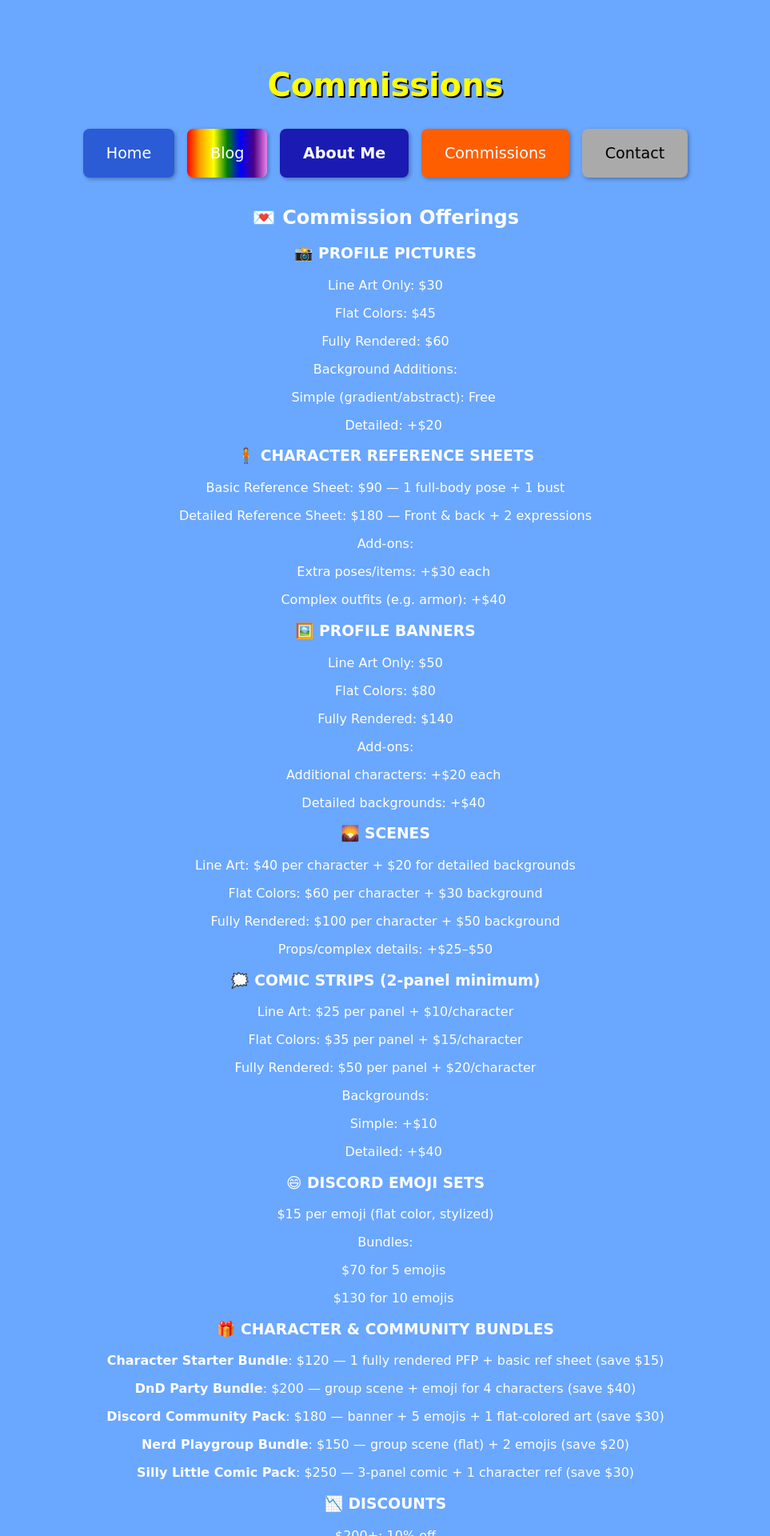
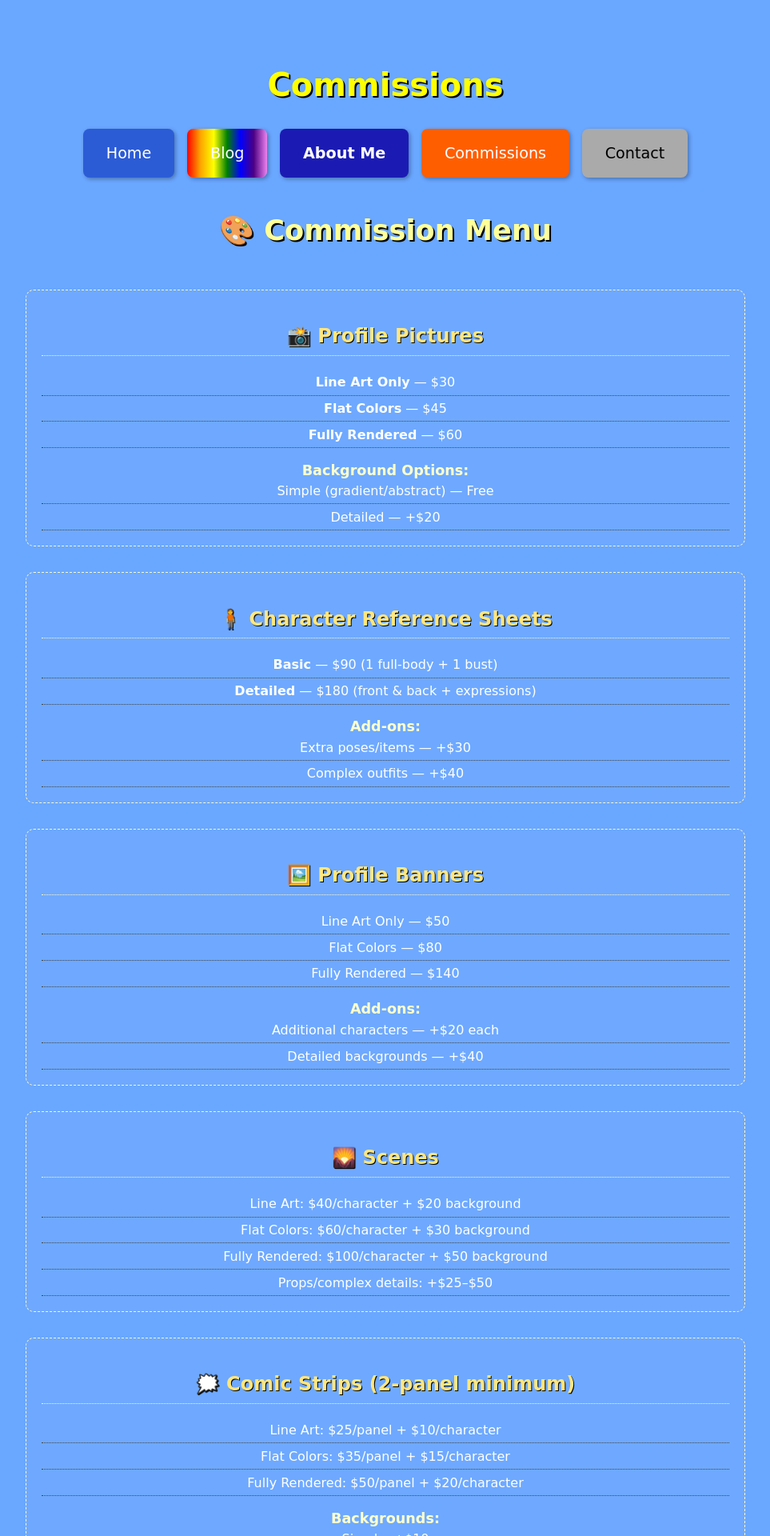
Before and after one commit to Chrissy-and-Chloe/ipodpuppywebsite, a Jekyll site: the page built from commissions.html, in a window 1280 px wide. Shown: the top 1920 px of the page at 80% size, without its empty margins (158-1121 px from the left). Built offline with Jekyll 4.4.1, drawn with Linux system fonts in a browser that asks for light colours; some of the changed text lies outside the part shown.

Commit message:
Update commissions.html

```diff
--- a/commissions.html
+++ b/commissions.html
@@ -4,80 +4,137 @@ title: Commissions
 description: Custom artwork and character bundles by ipodpuppy14
 ---
 
+<style>
+.menu-title {
+  text-align: center;
+  font-size: 2.2em;
+  color: #ffff99;
+  margin-bottom: 1.5em;
+  text-shadow: 2px 2px #000;
+}
+
+.menu-section {
+  background: rgba(255, 255, 255, 0.03);
+  padding: 1.2em;
+  border: 1px dashed #fff6c5;
+  border-radius: 10px;
+  margin-bottom: 2em;
+}
+
+.menu-section h3 {
+  font-size: 1.5em;
+  color: #ffe680;
+  border-bottom: 1px dotted #fff6c5;
+  padding-bottom: 0.4em;
+  margin-bottom: 0.7em;
+  text-shadow: 1px 1px #000;
+}
+
+.menu-item {
+  padding: 0.4em 0;
+  font-size: 1em;
+  border-bottom: 1px dotted #444;
+}
+
+.menu-subtitle {
+  margin-top: 1em;
+  font-weight: bold;
+  font-size: 1.1em;
+  color: #ffffcc;
+}
+</style>
+
 <section class="commissions">
-  <h2>💌 Commission Offerings</h2>
+  <h2 class="menu-title">🎨 Commission Menu</h2>
 
-  <h3>📸 PROFILE PICTURES</h3>
-  <p>Line Art Only: $30</p>
-  <p>Flat Colors: $45</p>
-  <p>Fully Rendered: $60</p>
-  <p>Background Additions:</p>
-  <p>&nbsp;&nbsp;&nbsp;&nbsp;Simple (gradient/abstract): Free</p>
-  <p>&nbsp;&nbsp;&nbsp;&nbsp;Detailed: +$20</p>
+  <div class="menu-section">
+    <h3>📸 Profile Pictures</h3>
+    <div class="menu-item"><strong>Line Art Only</strong> — $30</div>
+    <div class="menu-item"><strong>Flat Colors</strong> — $45</div>
+    <div class="menu-item"><strong>Fully Rendered</strong> — $60</div>
+    <div class="menu-subtitle">Background Options:</div>
+    <div class="menu-item">Simple (gradient/abstract) — Free</div>
+    <div class="menu-item">Detailed — +$20</div>
+  </div>
 
-  <h3>🧍 CHARACTER REFERENCE SHEETS</h3>
-  <p>Basic Reference Sheet: $90 — 1 full-body pose + 1 bust</p>
-  <p>Detailed Reference Sheet: $180 — Front & back + 2 expressions</p>
-  <p>Add-ons:</p>
-  <p>&nbsp;&nbsp;&nbsp;&nbsp;Extra poses/items: +$30 each</p>
-  <p>&nbsp;&nbsp;&nbsp;&nbsp;Complex outfits (e.g. armor): +$40</p>
+  <div class="menu-section">
+    <h3>🧍 Character Reference Sheets</h3>
+    <div class="menu-item"><strong>Basic</strong> — $90 (1 full-body + 1 bust)</div>
+    <div class="menu-item"><strong>Detailed</strong> — $180 (front & back + expressions)</div>
+    <div class="menu-subtitle">Add-ons:</div>
+    <div class="menu-item">Extra poses/items — +$30</div>
+    <div class="menu-item">Complex outfits — +$40</div>
+  </div>
 
-  <h3>🖼️ PROFILE BANNERS</h3>
-  <p>Line Art Only: $50</p>
-  <p>Flat Colors: $80</p>
-  <p>Fully Rendered: $140</p>
-  <p>Add-ons:</p>
-  <p>&nbsp;&nbsp;&nbsp;&nbsp;Additional characters: +$20 each</p>
-  <p>&nbsp;&nbsp;&nbsp;&nbsp;Detailed backgrounds: +$40</p>
+  <div class="menu-section">
+    <h3>🖼️ Profile Banners</h3>
+    <div class="menu-item">Line Art Only — $50</div>
+    <div class="menu-item">Flat Colors — $80</div>
+    <div class="menu-item">Fully Rendered — $140</div>
+    <div class="menu-subtitle">Add-ons:</div>
+    <div class="menu-item">Additional characters — +$20 each</div>
+    <div class="menu-item">Detailed backgrounds — +$40</div>
+  </div>
 
-  <h3>🌄 SCENES</h3>
-  <p>Line Art: $40 per character + $20 for detailed backgrounds</p>
-  <p>Flat Colors: $60 per character + $30 background</p>
-  <p>Fully Rendered: $100 per character + $50 background</p>
-  <p>Props/complex details: +$25–$50</p>
+  <div class="menu-section">
+    <h3>🌄 Scenes</h3>
+    <div class="menu-item">Line Art: $40/character + $20 background</div>
+    <div class="menu-item">Flat Colors: $60/character + $30 background</div>
+    <div class="menu-item">Fully Rendered: $100/character + $50 background</div>
+    <div class="menu-item">Props/complex details: +$25–$50</div>
+  </div>
 
-  <h3>🗯️ COMIC STRIPS (2-panel minimum)</h3>
-  <p>Line Art: $25 per panel + $10/character</p>
-  <p>Flat Colors: $35 per panel + $15/character</p>
-  <p>Fully Rendered: $50 per panel + $20/character</p>
-  <p>Backgrounds:</p>
-  <p>&nbsp;&nbsp;&nbsp;&nbsp;Simple: +$10</p>
-  <p>&nbsp;&nbsp;&nbsp;&nbsp;Detailed: +$40</p>
+  <div class="menu-section">
+    <h3>🗯️ Comic Strips (2-panel minimum)</h3>
+    <div class="menu-item">Line Art: $25/panel + $10/character</div>
+    <div class="menu-item">Flat Colors: $35/panel + $15/character</div>
+    <div class="menu-item">Fully Rendered: $50/panel + $20/character</div>
+    <div class="menu-subtitle">Backgrounds:</div>
+    <div class="menu-item">Simple: +$10</div>
+    <div class="menu-item">Detailed: +$40</div>
+  </div>
 
-  <h3>😄 DISCORD EMOJI SETS</h3>
-  <p>$15 per emoji (flat color, stylized)</p>
-  <p>Bundles:</p>
-  <p>&nbsp;&nbsp;&nbsp;&nbsp;$70 for 5 emojis</p>
-  <p>&nbsp;&nbsp;&nbsp;&nbsp;$130 for 10 emojis</p>
+  <div class="menu-section">
+    <h3>😄 Discord Emoji Sets</h3>
+    <div class="menu-item">$15 per emoji (flat color, stylized)</div>
+    <div class="menu-subtitle">Bundles:</div>
+    <div class="menu-item">$70 for 5 emojis</div>
+    <div class="menu-item">$130 for 10 emojis</div>
+  </div>
 
-  <h3>🎁 CHARACTER & COMMUNITY BUNDLES</h3>
-  <p><strong>Character Starter Bundle</strong>: $120 — 1 fully rendered PFP + basic ref sheet (save $15)</p>
-  <p><strong>DnD Party Bundle</strong>: $200 — group scene + emoji for 4 characters (save $40)</p>
-  <p><strong>Discord Community Pack</strong>: $180 — banner + 5 emojis + 1 flat-colored art (save $30)</p>
-  <p><strong>Nerd Playgroup Bundle</strong>: $150 — group scene (flat) + 2 emojis (save $20)</p>
-  <p><strong>Silly Little Comic Pack</strong>: $250 — 3-panel comic + 1 character ref (save $30)</p>
+  <div class="menu-section">
+    <h3>🎁 Character & Community Bundles</h3>
+    <div class="menu-item"><strong>Character Starter Bundle</strong>: $120</div>
+    <div class="menu-item"><strong>DnD Party Bundle</strong>: $200</div>
+    <div class="menu-item"><strong>Discord Community Pack</strong>: $180</div>
+    <div class="menu-item"><strong>Nerd Playgroup Bundle</strong>: $150</div>
+    <div class="menu-item"><strong>Silly Little Comic Pack</strong>: $250</div>
+  </div>
 
-  <h3>📉 DISCOUNTS</h3>
-  <p>$200+: 10% off</p>
-  <p>$300+: 15% off</p>
-  <p>$500+: 20% off</p>
-  <p>$800+: 25% off</p>
+  <div class="menu-section">
+    <h3>📉 Discounts</h3>
+    <div class="menu-item">$200+: 10% off</div>
+    <div class="menu-item">$300+: 15% off</div>
+    <div class="menu-item">$500+: 20% off</div>
+    <div class="menu-item">$800+: 25% off</div>
+  </div>
 
-  <h3>📜 TERMS & POLICIES</h3>
-  <p><strong>1.</strong> Commercial Use — disclose up front. May incur fee or royalties.</p>
-  <p><strong>2.</strong> Scope — ask if your request is complex or unclear.</p>
-  <p><strong>3.</strong> Payment — PayPal, Venmo, CashApp accepted.</p>
-  <p><strong>4.</strong> Updates — I will send progress; feedback welcomed.</p>
-  <p><strong>5.</strong> Inactivity — No reply within 3 days = project pause.</p>
-  <p><strong>6.</strong> Rush Orders — +20% fee for prioritized work.</p>
-  <p><strong>7.</strong> Copyright — I retain rights unless discussed. Credit required.</p>
-  <p><strong>8.</strong> Refunds — Possible only before major progress. Partial if started.</p>
-  <p><strong>9.</strong> Deadlines — must be requested early. Rush fee applies if urgent.</p>
-  <p><strong>10.</strong> Revisions — Minor free. Major/additional may incur fee.</p>
-  <p><strong>11.</strong> Delivery — via email. Request formats/sizes in advance.</p>
-  <p><strong>12.</strong> File Retention — stored for 3 months. Save your copies.</p>
-  <p><strong>13.</strong> No AI/NFT Use — strictly prohibited.</p>
-  <p><strong>14.</strong> Payment Policy — 50% upfront, 50% upon delivery.</p>
-  <p><strong>15.</strong> Queue — based on order unless rush paid. Estimated turnaround given.</p>
-  <p><strong>16.</strong> Disputes — contact me to resolve first. Chargebacks = ban.</p>
+  <div class="menu-section">
+    <h3>📜 Terms & Policies</h3>
+    <div class="menu-item"><strong>1.</strong> Commercial Use — disclose up front.</div>
+    <div class="menu-item"><strong>2.</strong> Payment methods: PayPal, Venmo, CashApp.</div>
+    <div class="menu-item"><strong>3.</strong> 50% upfront required.</div>
+    <div class="menu-item"><strong>4.</strong> Progress updates will be sent.</div>
+    <div class="menu-item"><strong>5.</strong> No reply in 3 days = pause.</div>
+    <div class="menu-item"><strong>6.</strong> Rush fee: +20% for priority.</div>
+    <div class="menu-item"><strong>7.</strong> Copyright retained by artist.</div>
+    <div class="menu-item"><strong>8.</strong> Refunds: partial if started.</div>
+    <div class="menu-item"><strong>9.</strong> Deadlines must be requested early.</div>
+    <div class="menu-item"><strong>10.</strong> Minor revisions included.</div>
+    <div class="menu-item"><strong>11.</strong> Delivery via email.</div>
+    <div class="menu-item"><strong>12.</strong> Files stored for 3 months.</div>
+    <div class="menu-item"><strong>13.</strong> No AI/NFT use allowed.</div>
+    <div class="menu-item"><strong>14.</strong> Queue managed in order received.</div>
+    <div class="menu-item"><strong>15.</strong> Disputes resolved via communication.</div>
+  </div>
 </section>
```
